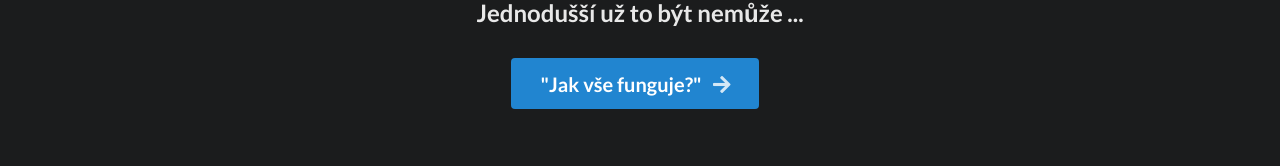
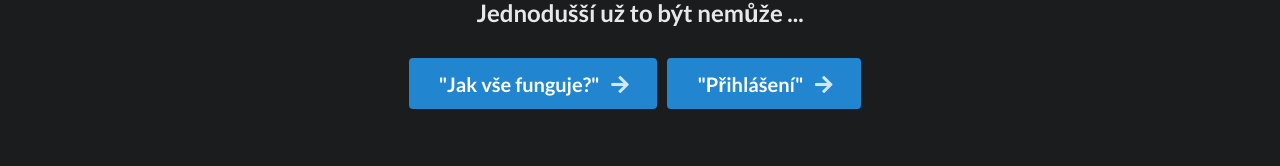
Before and after one commit to danielvrsek/uu-biot-t06, a React (Create React App) app in the folder dashboard/client/: page / in a window 1280 px wide. Shown: the part 199-365 px from the top of the page. Built offline with nearby package versions, Linux system fonts and the light colour scheme; no server answers.

Commit message:
Logout fix

```diff
--- a/dashboard/client/src/api/ApiClient.js
+++ b/dashboard/client/src/api/ApiClient.js
@@ -22,7 +22,8 @@ const ApiClient = {
     deleteUser: async (id) => deleteMethod(`/users/${id}`, getHeaders()),
     addUser: async (user) => postMethod('/users', user, getHeaders()),
     login: async (credentials) => postMethod('/auth/login', credentials),
-    getWeatherData: async (dateFrom, dateTo, granularity) => getMethod(`/weather-data/gateway/629c75a8f54e0f35c1f6bc39?dateFrom=${dateFrom}&dateTo=${dateTo}`)
+    getWeatherData: async (dateFrom, dateTo, granularity) => getMethod(`/weather-data/gateway/629c75a8f54e0f35c1f6bc39?dateFrom=${dateFrom}&dateTo=${dateTo}`),
+    logout: () => postMethod('/auth/logout'),
 };
 
 export default ApiClient;
--- a/dashboard/client/src/components/charts/ChartMainPage.js
+++ b/dashboard/client/src/components/charts/ChartMainPage.js
@@ -14,7 +14,7 @@ const Home = () => {
   const [dateFrom, setDateFrom] = React.useState(yesterday);
   const [dateTo, setDateTo] = React.useState(today);
   const [granularity, setGranularity] = React.useState(defaultGranularity);
-
+  console.log(dateTo.toISOString())
   const handleDateFrom = (newDateFrom) => {
     setDateFrom(newDateFrom);
   };
@@ -42,7 +42,7 @@ const Home = () => {
   let DATA = [];
 
   useEffect(() => {
-    ApiClient.getWeatherData().then((res) => {
+    ApiClient.getWeatherData({dateFrom,dateTo}).then((res) => {
       setChartData(res.data);
     });
   }, []);
--- a/dashboard/client/src/components/home/TopHome.js
+++ b/dashboard/client/src/components/home/TopHome.js
@@ -5,7 +5,6 @@ import { useAuth } from '../context/AuthContext';
 
 const TopHome = () => {
   const [auth] = useAuth();
-  console.log(auth.user)
 
   return (
     <div className="ui inverted vertical masthead center aligned segment">
@@ -20,7 +19,7 @@ const TopHome = () => {
             <i className="right arrow icon" />
           </div>
         </NavLink>
-        {auth.user === undefined ? ( <NavLink to="/login">
+        {auth.user === null ? ( <NavLink to="/login">
           <div className="ui huge primary button" id="topButton">
             "Přihlášení"
             <i className="right arrow icon" />
--- a/dashboard/client/src/components/logOut/Logout.js
+++ b/dashboard/client/src/components/logOut/Logout.js
@@ -1,6 +1,7 @@
 import React from "react";
 import { useNavigate } from "react-router-dom";
 import { useClearAuth } from "../context/AuthContext";
+import ApiClient from "../../api/ApiClient";
 
 const Logout = () => {
     const clearAuth = useClearAuth();
@@ -9,6 +10,7 @@ const Logout = () => {
     const submit = () => {
         clearAuth();
         navigate("/");
+        ApiClient.logout();
     };
 
     return (
```
Also changed, not shown: 1 other file (tests, documents, lock files or other folders).
